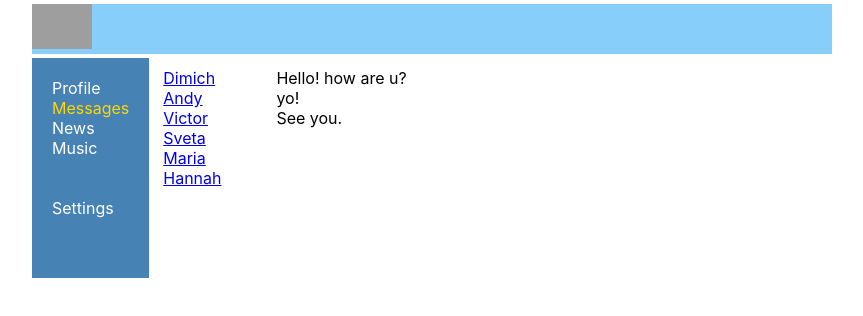
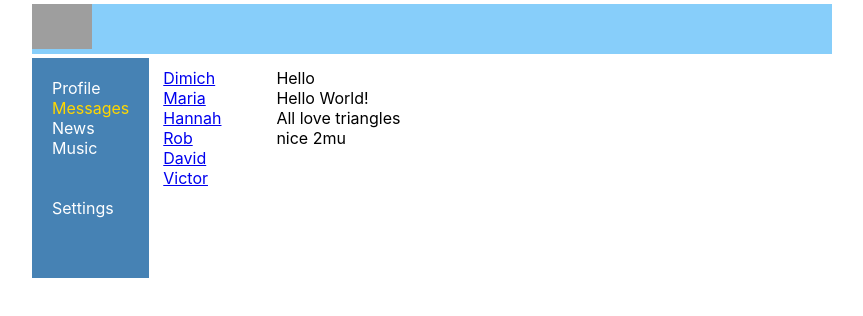
Before and after one commit to guchigov/it-kamasutra, a React (Create React App) app: page /dialogs in a window 1280 px wide. Shown: the top 316 px of the page, without its empty margins (208-1071 px from the left). Built offline with nearby package versions, Linux system fonts and the light colour scheme; grey boxes are pictures that could not be loaded.

Commit message:
props dialogs 1 part

```diff
--- a/src/components/Dialogs/Dialogs.jsx
+++ b/src/components/Dialogs/Dialogs.jsx
@@ -1,6 +1,27 @@
 import React from 'react';
 import classes from './Dialogs.module.css'
 import {NavLink} from "react-router-dom";
+
+const UserDialog = (props) => {
+    let way = "/dialogs/" + props.id;
+
+    return (
+        <div className={classes.user + ' ' + classes.activeUser}>
+            <NavLink to={way}>{props.name}</NavLink>
+        </div>
+
+
+    );
+}
+
+
+const Mesage = (props) => {
+    return (
+        <div className={classes.mesage}>
+            {props.message}
+        </div>
+    );
+}
 
 
 const Dialogs = (props) => {
@@ -8,54 +29,22 @@ const Dialogs = (props) => {
 
         <div className={classes.dialogs}>
 
-
             <div className={classes.usersDialogs}>
-                    <div className={classes.user + ' ' + classes.activeUser}>
-                        <NavLink to='/dialogs/1'>
-                            Dimich
-                        </NavLink>
-                    </div>
-                    <div className={classes.user}>
-                        <NavLink to='/dialogs/2'>
-                            Andy
-                        </NavLink>
-                    </div>
-                    <div className={classes.user}>
-                        <NavLink to='/dialogs/3'>
-                            Victor
-                        </NavLink>
-                    </div>
-                    <div className={classes.user}>
-                        <NavLink to='/dialogs/4'>
-                            Sveta
-                        </NavLink>
-                    </div>
-                    <div className={classes.user}>
-                        <NavLink to='/dialogs/5'>
-                            Maria
-                        </NavLink>
-                    </div>
-                    <div className={classes.user}>
-                        <NavLink to='/dialogs/6'>
-                            Hannah
-                        </NavLink>
-                    </div>
+            <UserDialog name='Dimich' id='1'/>
+            <UserDialog name='Maria' id='2'/>
+            <UserDialog name='Hannah' id='3'/>
+            <UserDialog name='Rob' id='4'/>
+            <UserDialog name='David' id='5'/>
+            <UserDialog name='Victor' id='6'/>
 
 
         </div>
 
     <div className={classes.messages}>
-                    <div className={classes.mesage}>
-                        Hello! how are u?
-                    </div>
-
-                    <div className={classes.mesage}>
-                        yo!
-                    </div>
-
-                    <div className={classes.mesage}>
-                        See you.
-                    </div>
+      <Mesage message='Hello' />
+      <Mesage  message='Hello World!'/>
+      <Mesage message='All love triangles' />
+      <Mesage message='nice 2mu'/>
     </div>
 
 
```
Lines whose indentation alone changed are shown as unchanged.
